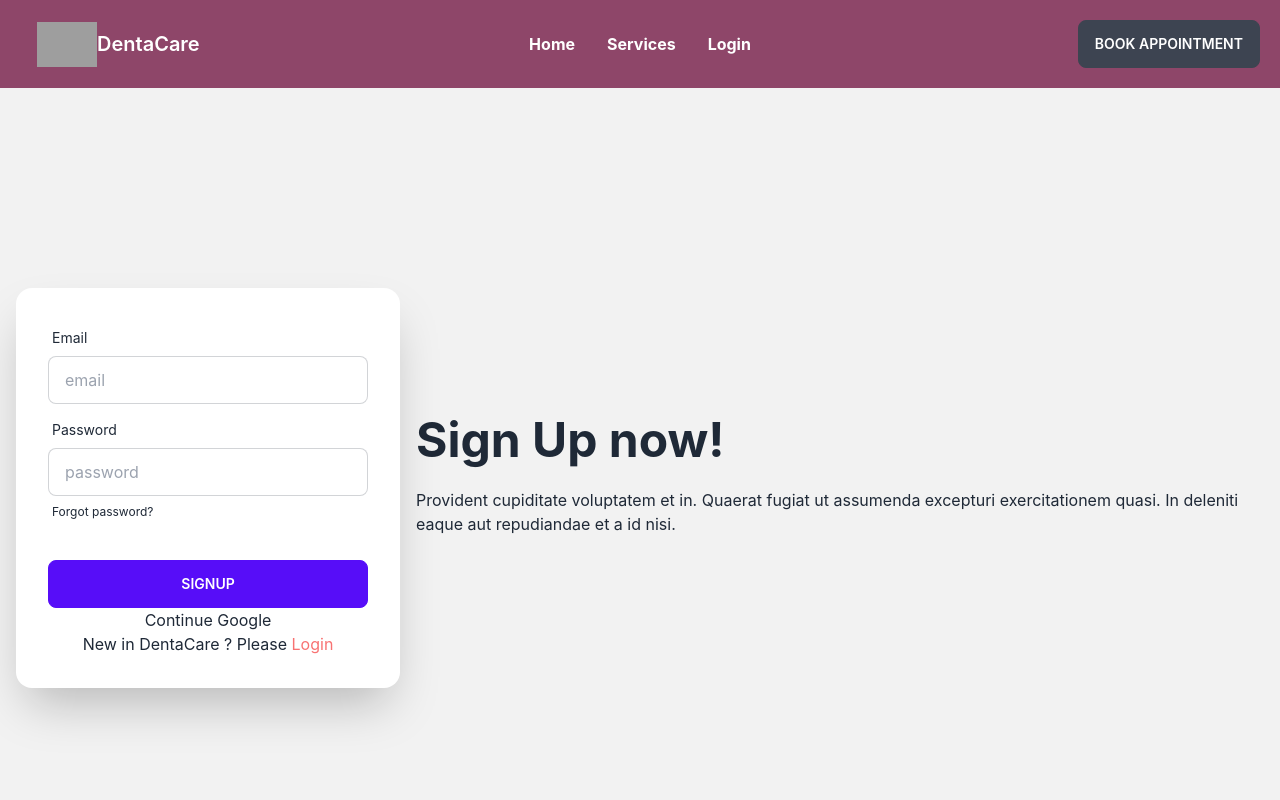
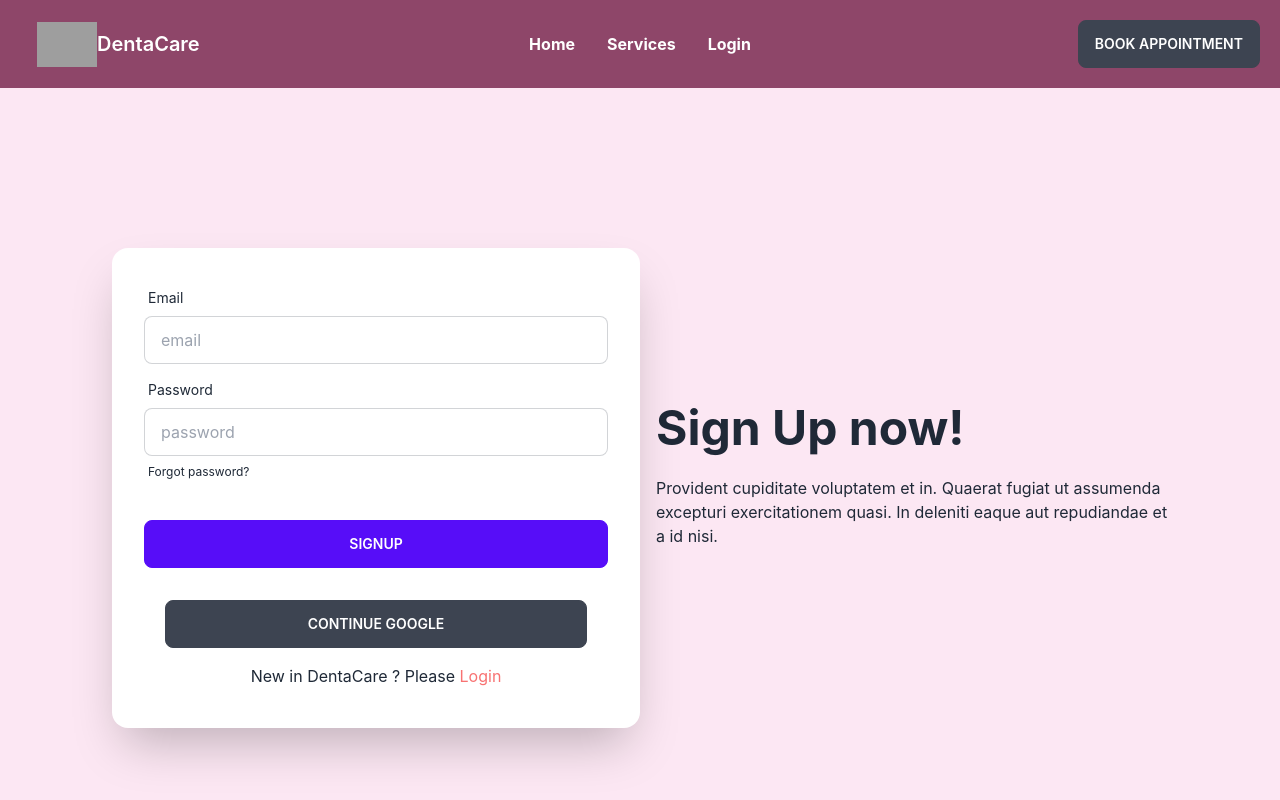
Before and after one commit to Md-JahidHasan/DentaCare-Client, a React (Create React App) app: page /signup in a window 1280 px wide. Shown: the top 800 px of the page. Built offline with nearby package versions, Linux system fonts and the light colour scheme; no server answers; grey boxes are pictures that could not be loaded.

Commit message:
logout signout page modification

```diff
--- a/src/components/AddReview/AddReview.js
+++ b/src/components/AddReview/AddReview.js
@@ -1,4 +1,5 @@
 import React, { useContext } from 'react';
+import { Link } from 'react-router-dom';
 import { AuthContext } from '../../contexts/AuthProvider/AuthProvider';
 
 const AddReview = ({serviceDetail}) => {
@@ -61,7 +62,13 @@ const AddReview = ({serviceDetail}) => {
                 <div>
                     <textarea name='review' className="textarea textarea-accent w-4/5 lg:w-3/5 my-4" placeholder="Write Your Review Here"></textarea>
                 </div>
-                <input className='btn btn-error' type="submit" value="Submit Your Review" />
+                {
+                    user?.email?<>
+                    <input className='btn btn-error' type="submit" value="Submit Your Review" />
+                    </>: <>
+                    <p className='text-2xl'>Please <Link className='text-blue-500 font-bold' to='/login'>Login</Link> To Add Your Review</p>
+                    </>
+                }
             </form>
         </div>
     );
--- /dev/null
+++ b/src/components/ErrorPage/ErrorPage.js
@@ -0,0 +1,12 @@
+import React from 'react';
+
+const ErrorPage = () => {
+    return (
+        <div className='text-center'>
+            <h2>Page Not Found</h2>
+            <button>Go to Home</button>
+        </div>
+    );
+};
+
+export default ErrorPage;
--- a/src/components/Pages/Login/Login.js
+++ b/src/components/Pages/Login/Login.js
@@ -58,11 +58,12 @@ const Login = () => {
                     <div className="form-control mt-6">
 
                     <input className="btn btn-primary" type="submit" value="Login" />
-                    <button onClick={handleGoogleLogin}>Continue Google</button>
-                    <p>New in DentaCare? Please <Link className='text-error' to='/signup'>Signup</Link></p>
+
                     </div>
 
                 </form>
+                <button className='btn w-4/5 m-auto' onClick={handleGoogleLogin}>Continue with Google</button>
+                    <p className='text-center mb-10 mt-4'>New in DentaCare? Please <Link className='text-error' to='/signup'>Signup</Link></p>
                 </div>
             </div>
             </div>
--- a/src/components/Pages/Services/SingleService.js
+++ b/src/components/Pages/Services/SingleService.js
@@ -3,7 +3,7 @@ import { PhotoView } from 'react-photo-view';
 import { Link } from 'react-router-dom';
 
 const SingleService = ({service}) => {
-    const {_id, name, picture} = service;
+    const {_id, name, picture, description, price} = service;
 
     return (
         <div className="card w-96 bg-base-100 shadow-xl m-auto">
@@ -14,7 +14,9 @@ const SingleService = ({service}) => {
             </figure>
             <div className="card-body">
                 <h2 className="card-title h-16">{name}</h2>
-                <p>If a dog chews shoes whose shoes does he choose?</p>
+                <p>{description.slice(0, 95)+`...`}</p>
+                <p className='text-start text-blue-600'>Approximate Fee: ${price}</p>
+
                 <div className="card-actions justify-end">
                 <button className="btn btn-primary"><Link to={`/services/${_id}`}>View Details</Link></button>
                 </div>
--- a/src/components/Pages/SignUp/SignUp.js
+++ b/src/components/Pages/SignUp/SignUp.js
@@ -31,13 +31,13 @@ const SignUp = () => {
 
     return (
         <div>
-            <div className="hero min-h-screen bg-base-200">
+            <div className="hero min-h-screen bg-pink-100 p-24">
             <div className="hero-content flex-col lg:flex-row-reverse">
                 <div className="text-center lg:text-left">
                 <h1 className="text-5xl font-bold">Sign Up now!</h1>
                 <p className="py-6">Provident cupiditate voluptatem et in. Quaerat fugiat ut assumenda excepturi exercitationem quasi. In deleniti eaque aut repudiandae et a id nisi.</p>
                 </div>
-                <div className="card flex-shrink-0 w-full max-w-sm shadow-2xl bg-base-100">
+                <div className="card flex-shrink-0 w-1/2 shadow-2xl bg-base-100">
                 <form onSubmit={handleSignUp} className="card-body text-center">
                     <div className="form-control">
                     <label className="label">
@@ -55,13 +55,12 @@ const SignUp = () => {
                     </label>
                     </div>
                     <div className="form-control mt-6">
-
                     <input className='btn btn-primary' type="submit" value="SignUp" />
-                    <button onClick={handleGoogleLogin}>Continue Google</button>
-                    <p>New in DentaCare ? Please <Link className='text-error' to='/login'>Login</Link></p>
                     </div>
 
                 </form>
+                <button className='btn w-4/5 m-auto' onClick={handleGoogleLogin}>Continue Google</button>
+                    <p className='text-center mb-10 mt-4'>New in DentaCare ? Please <Link className='text-error' to='/login'>Login</Link></p>
                 </div>
             </div>
             </div>
--- a/src/components/Routes/Router.js
+++ b/src/components/Routes/Router.js
@@ -1,5 +1,6 @@
 import { createBrowserRouter } from "react-router-dom";
 import Addservice from "../AddService/Addservice";
+import ErrorPage from "../ErrorPage/ErrorPage";
 import Main from "../Layout/Main";
 import MyReviews from "../MyReviews/MyReviews";
 import Home from "../Pages/Home/Home/Home";
@@ -44,6 +45,10 @@ const router = createBrowserRouter([
             {
                 path:'/myreview',
                 element:<MyReviews></MyReviews>
+            },
+            {
+                path:'/*',
+                element:<ErrorPage></ErrorPage>
             }
         ]
     }
```
